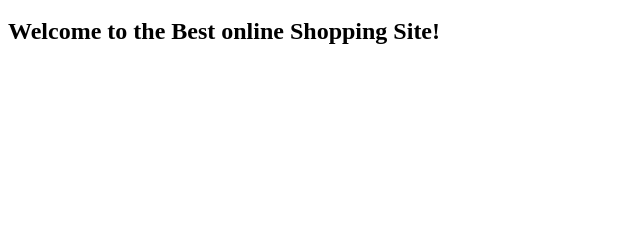
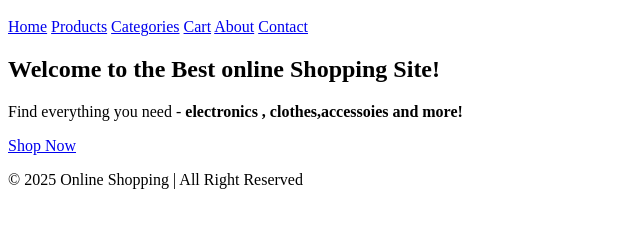
Before and after one commit to anjalimhase24/html-github-project-1-online-shopping, a plain HTML site: page index.html in a window 1280 px wide. Shown: the part 48-276 px from the top of the page, without its empty margins (0-640 px from the left). Drawn offline with Linux system fonts and the light colour scheme.

Commit message:
second commit

```diff
--- a/index.html
+++ b/index.html
@@ -2,6 +2,26 @@
     <head>
         <title>Online shopping</title>
     </head>
+    <body>
+        <header>
     <h1>Online shopping store</h1>
-    <h2>Welcome to the Best online Shopping Site!</h2>
+    <nav>
+        <a href="index.html">Home</a>
+        <a href="products.html">Products</a>
+        <a href="categories.html">Categories</a>
+        <a href="cart.html">Cart</a>
+        <a href="about.html">About</a>
+        <a href="contact.html">Contact</a>
+
+    </nav>
+    </header>
+    <section class="hero">
+     <h2>Welcome to the Best online Shopping Site!</h2>
+     <p>Find everything you need -<b> electronics , clothes,accessoies and more!</b></p>
+     <a href="products.html" class="btn">Shop Now</a>
+    </section>
+    <footer>
+    <p>&copy; 2025 Online Shopping | All Right Reserved</p>
+    </footer>
+    </body>
 </html>
```
